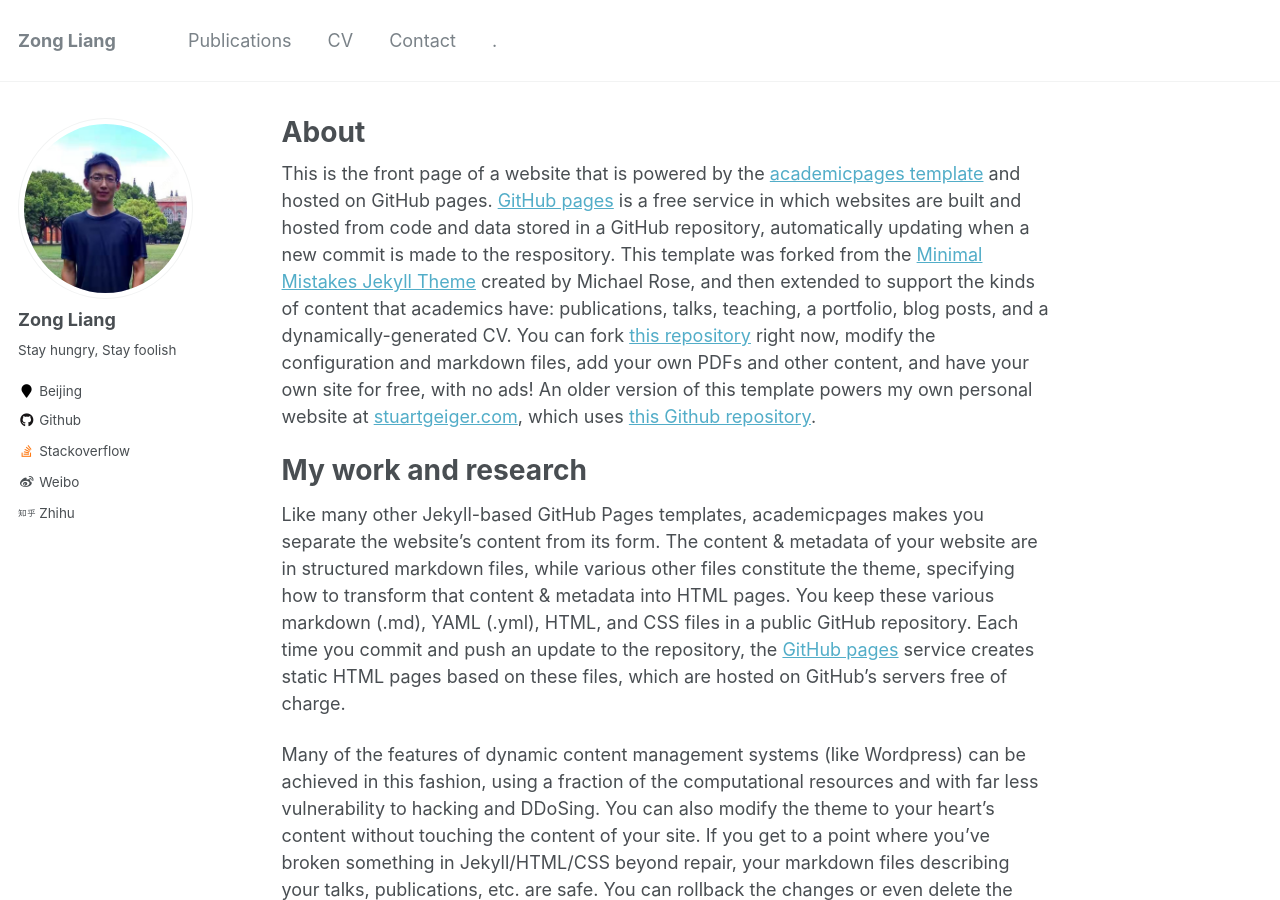
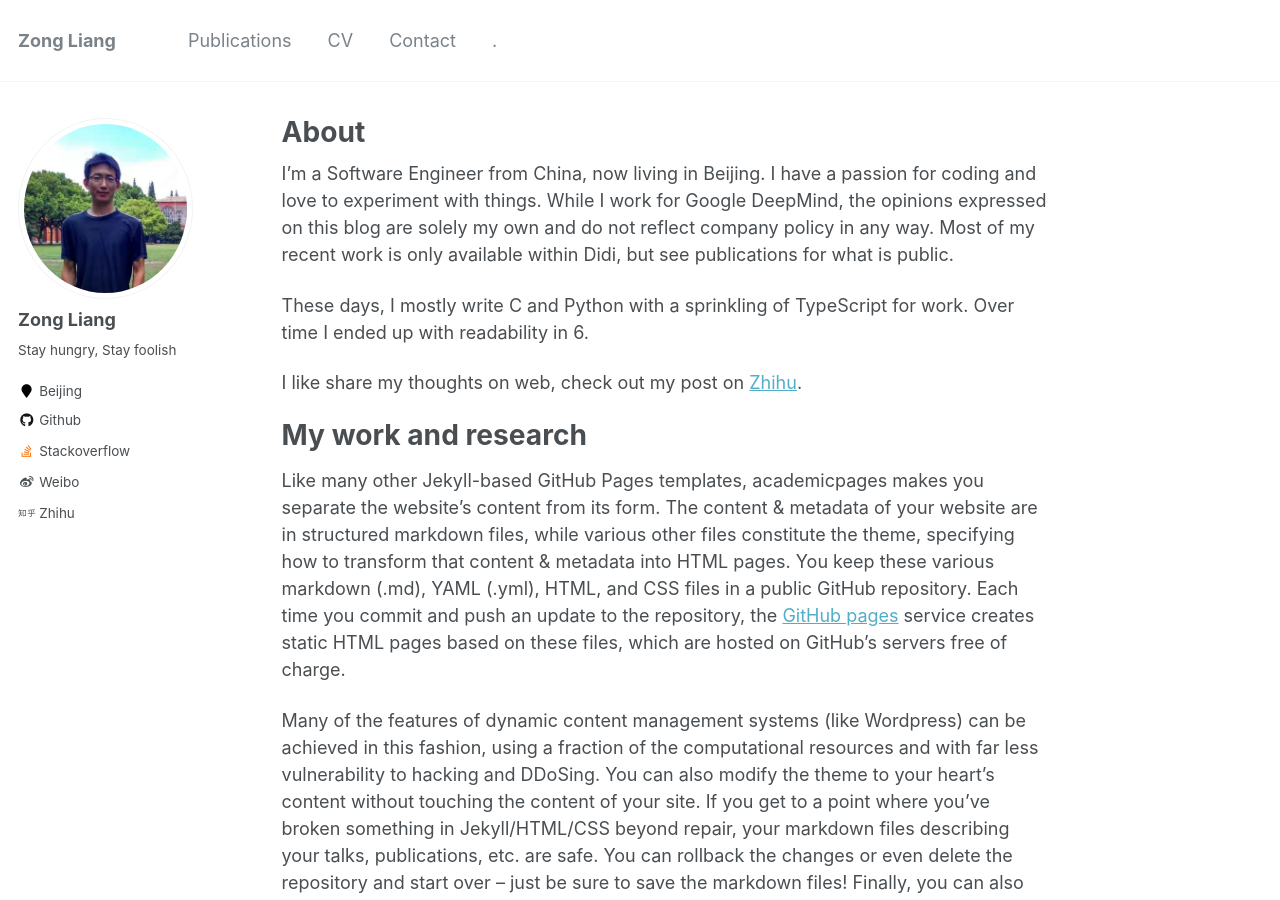
Before and after one commit to ZongL/zongl.github.io, a Jekyll site: the page built from _pages/about.md, in a window 1280 px wide and 900 px high. Built offline with Jekyll 4.4.1, drawn with Linux system fonts in a browser that asks for light colours.

Commit message:
Update about.md

```diff
--- a/_pages/about.md
+++ b/_pages/about.md
@@ -8,7 +8,11 @@ redirect_from:
   - /about.html
 ---
 
-This is the front page of a website that is powered by the [academicpages template](https://github.com/academicpages/academicpages.github.io) and hosted on GitHub pages. [GitHub pages](https://pages.github.com) is a free service in which websites are built and hosted from code and data stored in a GitHub repository, automatically updating when a new commit is made to the respository. This template was forked from the [Minimal Mistakes Jekyll Theme](https://mmistakes.github.io/minimal-mistakes/) created by Michael Rose, and then extended to support the kinds of content that academics have: publications, talks, teaching, a portfolio, blog posts, and a dynamically-generated CV. You can fork [this repository](https://github.com/academicpages/academicpages.github.io) right now, modify the configuration and markdown files, add your own PDFs and other content, and have your own site for free, with no ads! An older version of this template powers my own personal website at [stuartgeiger.com](http://stuartgeiger.com), which uses [this Github repository](https://github.com/staeiou/staeiou.github.io).
+I'm a Software Engineer from China, now living in Beijing. I have a passion for coding and love to experiment with things. While I work for Google DeepMind, the opinions expressed on this blog are solely my own and do not reflect company policy in any way. Most of my recent work is only available within Didi, but see publications for what is public.
+
+These days, I mostly write C and Python with a sprinkling of TypeScript for work. Over time I ended up with readability in 6.
+
+I like share my thoughts on web, check out my post on [Zhihu](https://www.zhihu.com/people/zong-liang-6).
 
 My work and research
 ======
```
